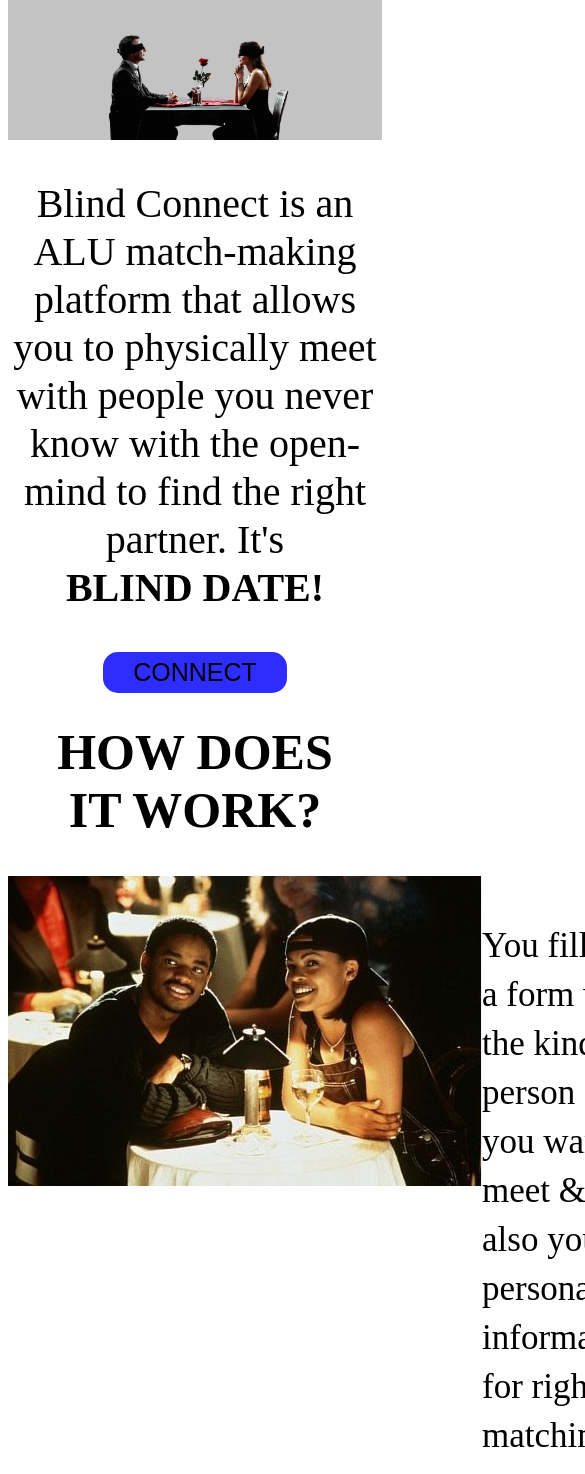
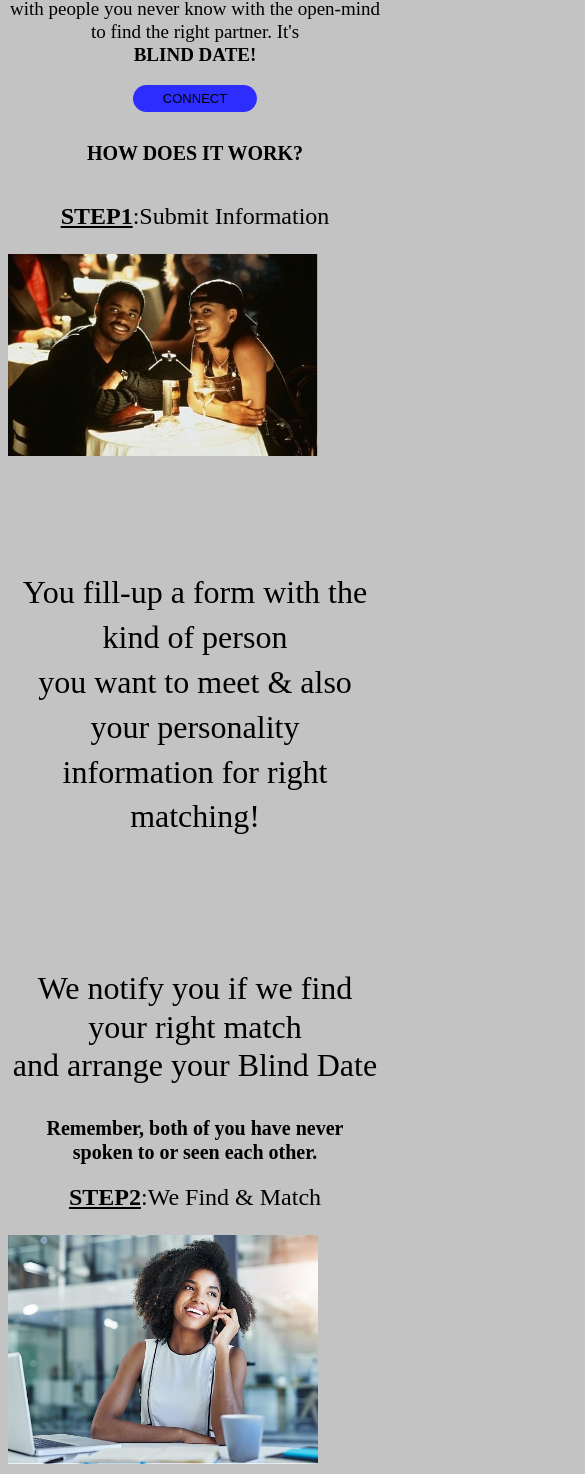
Before and after one commit to ishimwezachee/blindConnect, a plain HTML site: page index.html in a window 390 px wide. Shown: the part 526-2000 px from the top of the page, 585 px wide, since content can reach past the window. Drawn offline with Linux system fonts and the light colour scheme; a script that the page names is missing.

Commit message:
add responsiveness

```diff
--- a/index.html
+++ b/index.html
@@ -13,10 +13,10 @@
        <div class="layer1">
             <div class="tophead">
                     <div class="image">
-                     <img src="./images/logo1.png" alt="">
+                     <img src="./images/logo1.png" alt="logo" class="logo">
                     </div>
                     <div class="connectButton">
-                     <button class="connectbtn">CONNECT</button>
+                     <button type="button" onclick="location.href='https://docs.google.com/forms/d/e/1FAIpQLSeFpsZPNdEfbML1aOUrwNlBql8YRyCXOITLBlDS1tK4noBUqA/viewform'" class="connectbtn">CONNECT</button>
                     </div>
                 </div>
                 <div class="text1">
@@ -34,7 +34,7 @@
 
            </p>
        </div>
-       <button class="connectMiddle">
+       <button class="connectMiddle" type="button" onclick="location.href='https://docs.google.com/forms/d/e/1FAIpQLSeFpsZPNdEfbML1aOUrwNlBql8YRyCXOITLBlDS1tK4noBUqA/viewform'">
             CONNECT
         </button>
         <div class="howWork">
@@ -45,7 +45,8 @@
         <!-- line one -->
         <div class="layer3">
             <div class="imageLayer">
-                <img src="./images/romantic.jpg" alt="">
+               <p class="step1"> <span id="step1">step1</span>:Submit Information</p>
+                <img src="./images/romantic.jpg" alt="imageone" class="imageone">
             </div>
             <div class="textLayer">
                 <p class="youText1">
@@ -62,19 +63,21 @@
                             We notify you if we find your right match<br>
                             and arrange your Blind Date
                     </p>
-                    <span class="text2">
+                    <p class="text2">
                             Remember, both of you have never <br>
                             spoken to or seen each other.
-                    </span>
+                    </p>
                 </div>
                 <div class="imageLayer">
-                        <img src="./images/call.jpg" alt="">
+                        <p class="step2"> <span id="step2">step2</span>:We Find & Match</p>
+                        <img src="./images/call.jpg" class="imageTwo" alt="">
                     </div>
             </div>
              <!-- line Three -->
             <div class="layer5">
                     <div class="imageLayer">
-                        <img src="./images/romantic.jpg" alt="">
+                            <p class="step3"> <span id="step3">step3</span>:GO HAVE FUN!</p>
+                        <img src="./images/romantic.jpg" class="imageThree" alt="">
                     </div>
                     <div class="textLayer3">
                         <p class="youText3">
--- a/style.css
+++ b/style.css
@@ -1,4 +1,3 @@
-
 .tophead{
     display: flex;
     justify-content: space-between
@@ -14,6 +13,7 @@ button.connectbtn {
     font-size: 25px;
     font-family: sans-serif;
     text-align: center;
+    cursor: pointer;
 }
 .text1{
     text-align: center;
@@ -55,6 +55,7 @@ button.connectMiddle {
     font-size: 25px;
     font-family: sans-serif;
     text-align: center;
+    cursor: pointer;
 }
 
 p.howWork {
@@ -66,17 +67,17 @@ p.howWork {
 
 .layer3 {
     display: flex;
-    justify-content: space-around;
+    justify-content: space-evenly;
     margin: 10% 0%;
 }
 .layer4 {
     display: flex;
-    justify-content: space-around;
+    justify-content: space-evenly;
     margin: 10% 0%;
 }
 .layer5 {
     display: flex;
-    justify-content: space-around;
+    justify-content: space-evenly;
     margin: 10% 0%;
 }
 
@@ -85,11 +86,12 @@ p.youText1 {
     line-height: 1.4;
 }
 .textLayer {
-    margin-top: 10px;
+    margin-top: 110px;
     font-size: 30px;
 }
+
 .textLayer2 {
-    margin-top: 45px;
+    margin-top: 130px;
 }
 
 p.youText2 {
@@ -97,7 +99,7 @@ p.youText2 {
     line-height: 1.2;
 }
 
-span.text2 {
+p.text2 {
     font-weight: bold;
     line-height: 1.2;
     font-size: 35px;
@@ -145,7 +147,93 @@ p.whatsup {
 }
 
 p.feedback {
-
     font-weight: bold;
     margin-bottom: 30px;
 }
+
+p.step1,p.step2,p.step3 {
+    font-size: 30px;
+    text-align: center;
+}
+span#step1,span#step2,span#step3 {
+    text-transform: uppercase;
+    text-decoration: underline;
+    font-weight: bold;
+}
+.textLayer3 {
+    margin-top: 110px;
+}
+
+/* For Smartphones */
+@media all and (max-width: 670px) {
+    body{
+        background-color: rgb(195, 195, 195);
+    }
+    button.connectbtn {
+        display: none;
+    }
+    .logo{
+        display: block;
+        margin-left: auto;
+        margin-right: auto;
+    }
+    .text1{
+        font-size: 22px;
+        font-family: sans-serif;
+
+    }
+    p.intro{
+        font-size: 19px;
+    }
+    .layer1{
+        margin-bottom: 66px;
+    }
+    img.blind {
+        width: 80%;
+        display: block;
+        margin-left: auto;
+        margin-right: auto;
+    }
+    button.connectMiddle {
+        font-size: 13px;
+    }
+    p.howWork {
+        font-size: 20px;
+    }
+    .layer3,.layer4,.layer5{
+        display: block;
+    }
+    p.step1, p.step2, p.step3 {
+        margin-top: 20px;
+        font-size: 24px;
+        text-align: center;
+    }
+    img.imageone,.imageTwo,.imageThree {
+        width: 310px;
+    }
+    p.footerText{
+        font-size: 24px;
+    }
+    p.youText1,
+    p.youText2,p.youText3 {
+        font-size: 32px;
+        text-align: center;
+    }
+    p.subText {
+        text-align: center;
+        font-size: 27px;
+    }
+    .footer {
+        text-align: center;
+        font-size: 17px;
+    }
+    p.text2 {
+        text-align: center;
+        font-size: 20px;
+    }
+  }
+
+  /* For Tablets */
+  @media (min-width: 670px) and (max-width: 1000px) {
+
+  }
```
